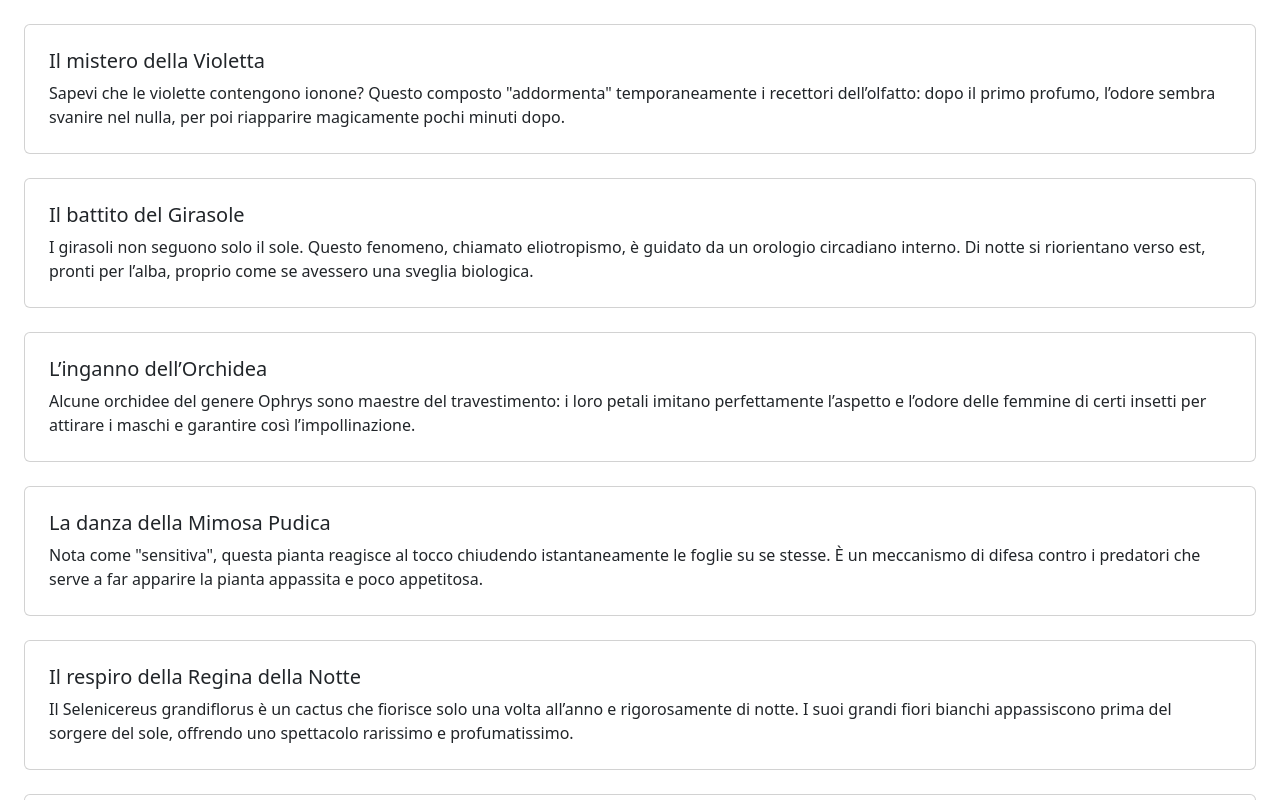
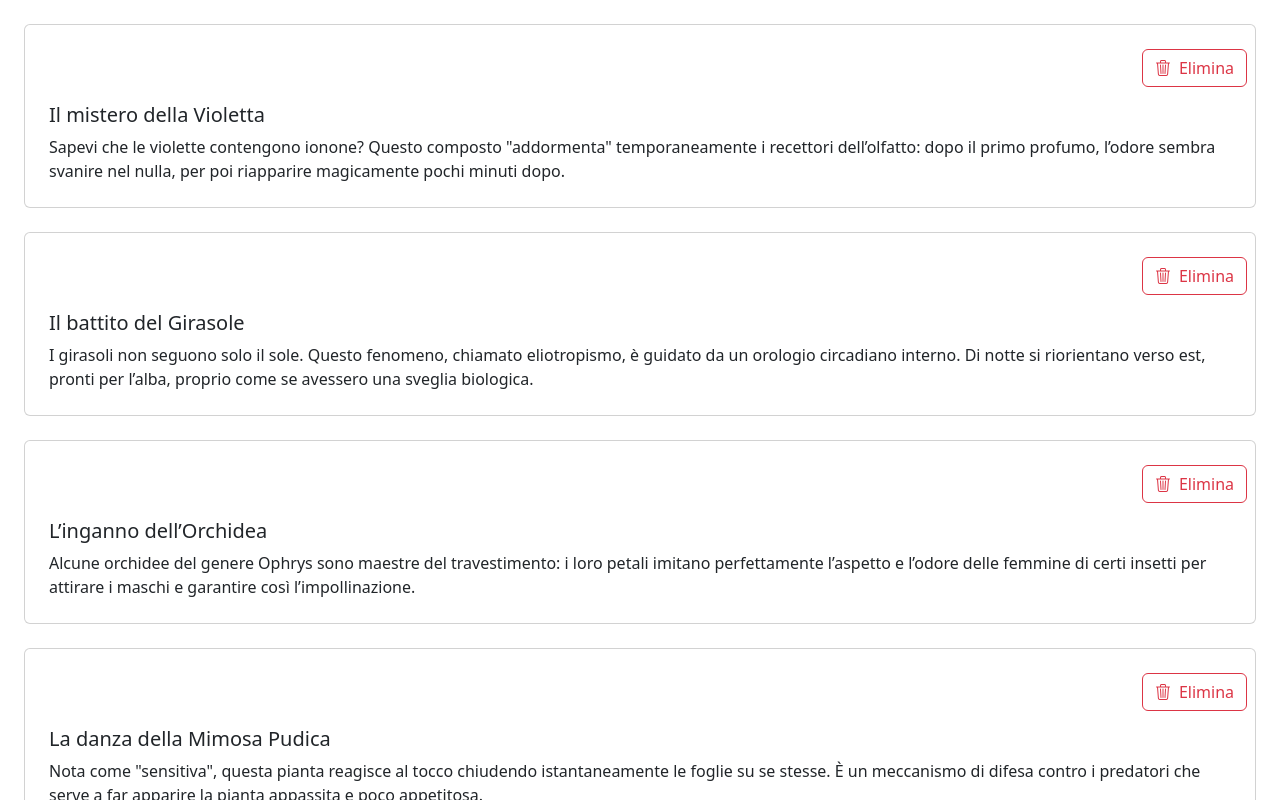
Before and after one commit to nildebenedetti/react-form, a React (Vite) app: page / in a window 1280 px wide. Shown: the top 800 px of the page. Built offline with nearby package versions, Linux system fonts and the light colour scheme.

Commit message:
add button per eliminare articoli in card.jsx

```diff
--- a/src/components/Card.jsx
+++ b/src/components/Card.jsx
@@ -3,6 +3,13 @@ function Card({
     body = "Il corpo del mio articolo"
 }) {
     return <div className="card p-2 m-4">
+        <div className="d-flex justify-content-end mt-3">
+          <button type="button" className="btn btn-outline-danger">
+            {/* Esempio con l'icona del cestino (trash) */}
+            <i className="bi bi-trash3 me-2"></i>
+            Elimina
+          </button>
+        </div>
         <div className="card-body">
             <h5 className="card-title">{title}</h5>
             <p className="card-text">{body}</p>
```
